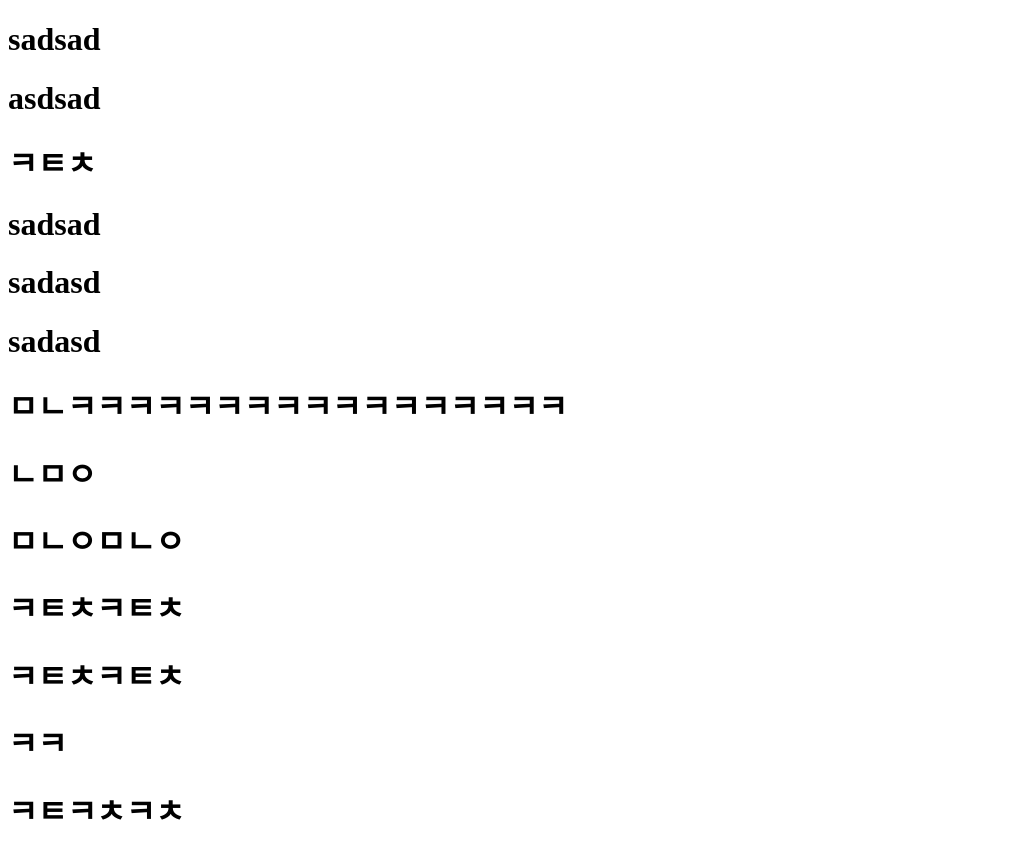
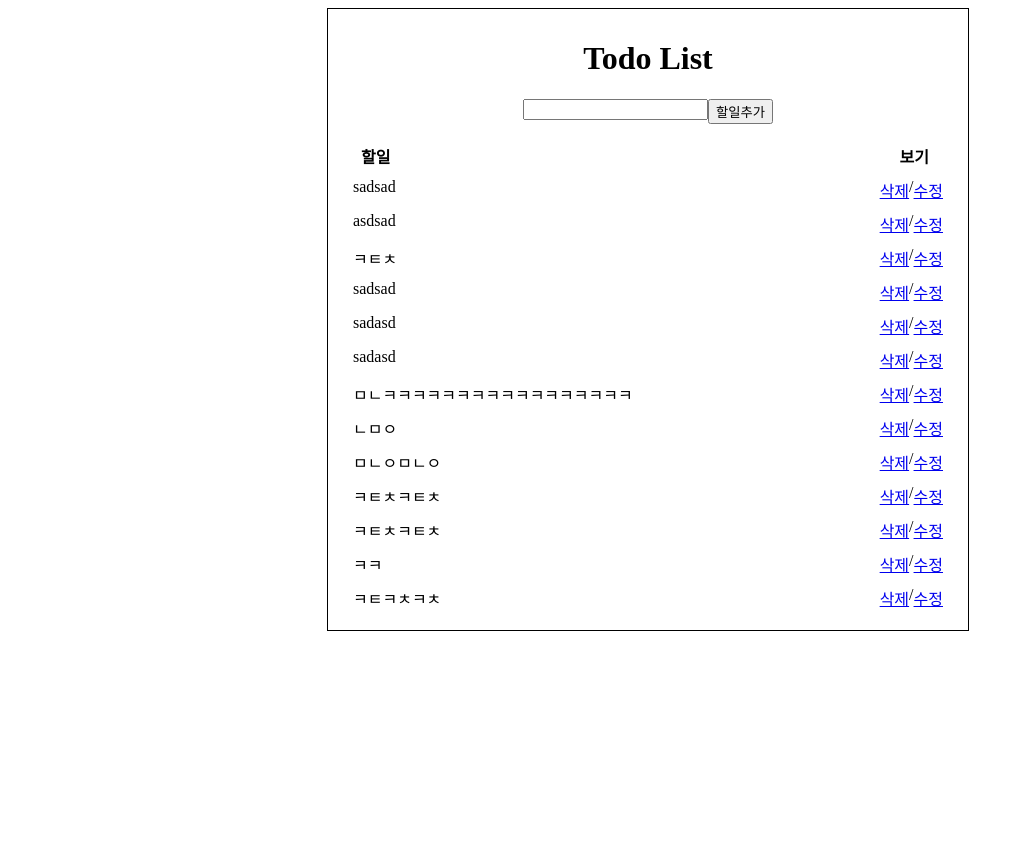
Before and after one commit to jeongmingi123/restfulStudy, a Django app: page /todo/todo_list/ in a window 1280 px wide. Shown: the whole page, without its empty margins (0-1023 px from the left). After the commit the page ends 631 px from the top, so only its background shows below. Run offline with Django 3.2, Linux system fonts and the light colour scheme; data comes from the database, SQL or seed files in the repository; both versions use the stored data as it was after the commit.

Commit message:
TodoList 만들기

```diff
--- a/djangoProject/restfulApi/urls.py
+++ b/djangoProject/restfulApi/urls.py
@@ -4,7 +4,7 @@ from rest_framework import routers
 from quickstart import views as quickView
 from blog.views import Blog_list
 from blog.views import BlogDetail, New_blog, Remove_blog, Edit_blog
-from todo.views import TodoFormCreate, TodoListView, TodoDeleteView, TodoCreateView
+from todo.views import TodoListView, TodoDeleteView, TodoCreateView, TodoEditView
 
 router = routers.DefaultRouter()
 router.register(r'users', quickView.UserViewSet)
@@ -25,10 +25,10 @@ urlpatterns = [
     path('blog/<int:pk>/remove/', Remove_blog.as_view()),
     path('blog/<int:pk>/edit/', Edit_blog.as_view()),
 
-    path('todo/todo_form/', TodoFormCreate.as_view(), name='todo_form'),
     path('todo/todo_list/', TodoListView.as_view(), name='todo_list'),
     path('todo/todo_create/', TodoCreateView.as_view(), name="todo_create"),
     path('todo/<int:pk>/delete', TodoDeleteView.as_view()),
+    path('todo/<int:pk>/edit/', TodoEditView.as_view()),
 
     # path('todo/todo_list/', createForm),
 
--- a/djangoProject/templates/todo/todo_form.html
+++ b/djangoProject/templates/todo/todo_form.html
@@ -5,10 +5,7 @@
     <title>Title</title>
 </head>
 <body>
-<form method="post" action="/todo/todo_create/">
-    {% csrf_token %}
-    {{form}}
-    <input type="submit">
+
 </form>
 </body>
 </html>
--- a/djangoProject/templates/todo/todo_list.html
+++ b/djangoProject/templates/todo/todo_list.html
@@ -5,11 +5,75 @@
     <title>Title</title>
 </head>
 <body>
+<div class="main">
+    <h1 class="title">Todo List</h1>
+    <form method="post" class="form" action="/todo/todo_create/">
+        {% csrf_token %}
+        <div><input type="text" name="item"><br></div>
+        <div><input type="submit" value="할일추가"></div>
+    </form>
+    <div class="todoList todoList_title">
+        <div><b>할일</b></div>
+        <div class=todoList__aTag>
+            <div><b>보기</b></div>
+        </div>
+    </div>
 
-<div>
-    {% for todo in todos %}
-    <h1>{{todo.item}}</h1>
+    {% for todo in todo_list %}
+    <div class="todoList">
+        <div>{{todo.item}}</div>
+        <div class=todoList__aTag>
+            <div><a href="/todo/{{todo.pk}}/delete">삭제 </a>
+            </div>
+            <div> /</div>
+            <div><a href="/todo/{{todo.pk}}/edit">수정</a>
+            </div>
+        </div>
+    </div>
     {% endfor %}
 </div>
 </body>
 </html>
+<style>
+    body {
+        width: 100%;
+        height: 100%;
+    }
+
+    .title {
+        text-align: center;
+    }
+
+    .main {
+        border: solid 1px;
+        margin: 0 auto;
+        width: 50%;
+        height: 40%;
+        padding: 10px 0px;
+    }
+
+    .form {
+        display: flex;
+        justify-content: center;
+    }
+
+
+    .todoList {
+        display: flex;
+        justify-content: space-between;
+        padding: 0px 25px 10px 25px;
+    }
+
+    .todoList_title {
+        padding: 0px 39px 10px 33px;
+    }
+
+
+    .form {
+        padding: 0px 0px 20px 0px;
+    }
+
+    .todoList__aTag {
+        display: flex;
+    }
+</style>
--- a/djangoProject/todo/form.py
+++ b/djangoProject/todo/form.py
@@ -3,5 +3,7 @@ from .models import Todo
 from datetime import date
 
 
-class TodoForm(forms.Form):
-    item = forms.CharField(label='item', widget=forms.TextInput(attrs={'placeholder': 'item'}), required=True)
+class TodoForm(forms.ModelForm):
+    class Meta:
+        model = Todo
+        fields = {'item'}
--- a/djangoProject/todo/views.py
+++ b/djangoProject/todo/views.py
@@ -1,39 +1,35 @@
 from django.shortcuts import render
-from django.views.generic import ListView, DetailView, CreateView, DeleteView, UpdateView, FormView
+from django.views.generic import ListView, CreateView, DeleteView, UpdateView
 from django.urls import reverse_lazy
 from django.utils.decorators import method_decorator
 from django.views.decorators.csrf import csrf_exempt
 from datetime import timezone
-
 from .models import Todo
 from .form import TodoForm
 
 
-class TodoFormCreate(FormView):
+class TodoListView(ListView):
     model = Todo
-    form_class = TodoForm
-    template_name = "todo/todo_form.html"
     success_url = reverse_lazy('todo_list')
-
+    context_object_name = "todo_list"
+    template_name = "todo/todo_list.html"
 
 
 class TodoCreateView(CreateView):
     model = Todo
     form_class = TodoForm
-    template_name = "todo/todo_create.html"
     success_url = reverse_lazy('todo_list')
-
-
-
-class TodoListView(ListView):
-    model = Todo
-    success_url = reverse_lazy('todo_list')
-    context_object_name = "todos"
-    template_name = "todo/todo_list.html"
 
 
 class TodoDeleteView(DeleteView):
     model = Todo
     form_class = TodoForm
-    success_url = reverse_lazy('blog_list')
+    success_url = reverse_lazy('todo_list')
     template_name = "todo/todo_delete.html"
+
+
+class TodoEditView(UpdateView):
+    model = Todo
+    form_class = TodoForm
+    success_url = reverse_lazy('todo_list')
+    template_name = "todo/todo_edit.html"
```
Also changed, not shown: djangoProject/templates/todo/todo_delete.html (+3 -10 lines), djangoProject/templates/todo/todo_edit.html (added, +8 -0 lines), djangoProject/db.sqlite3.
